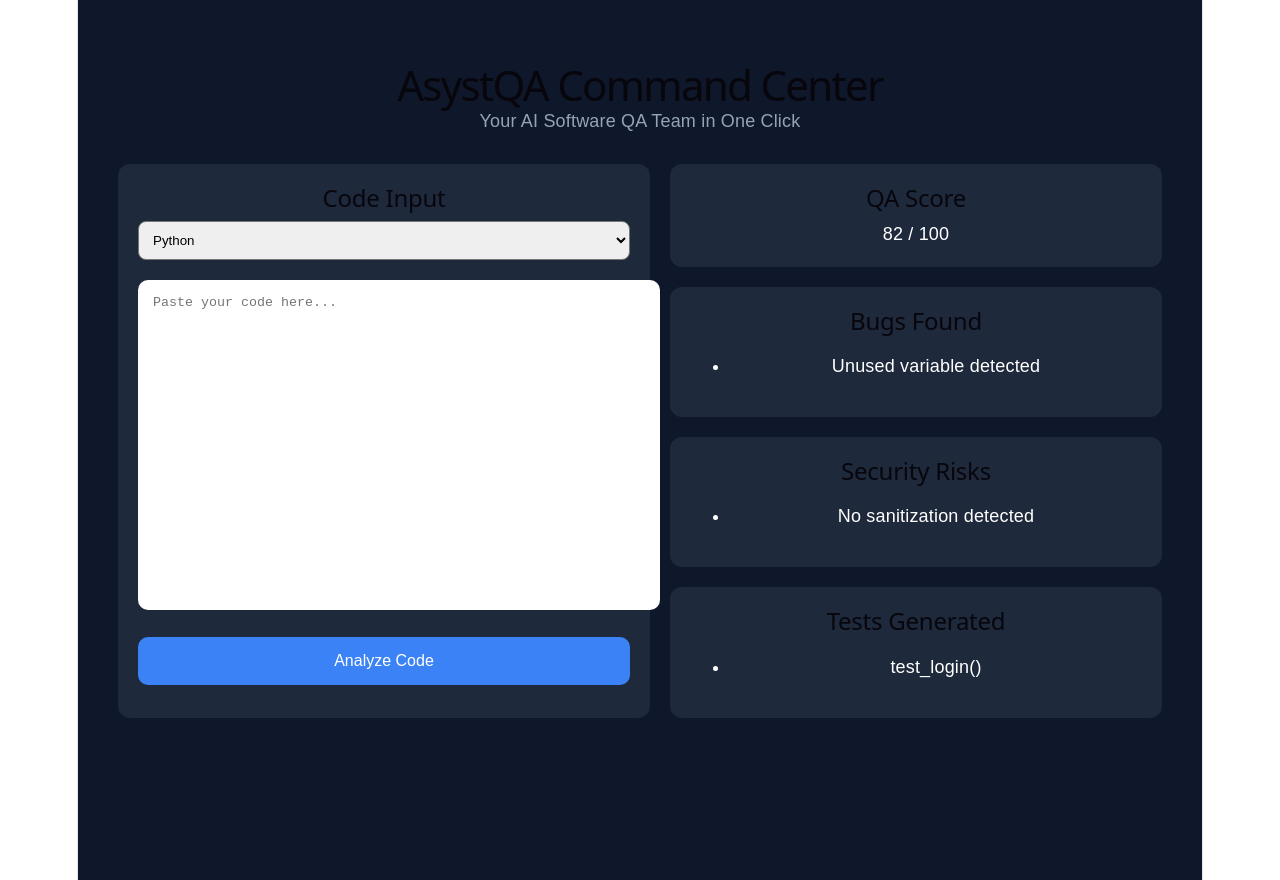
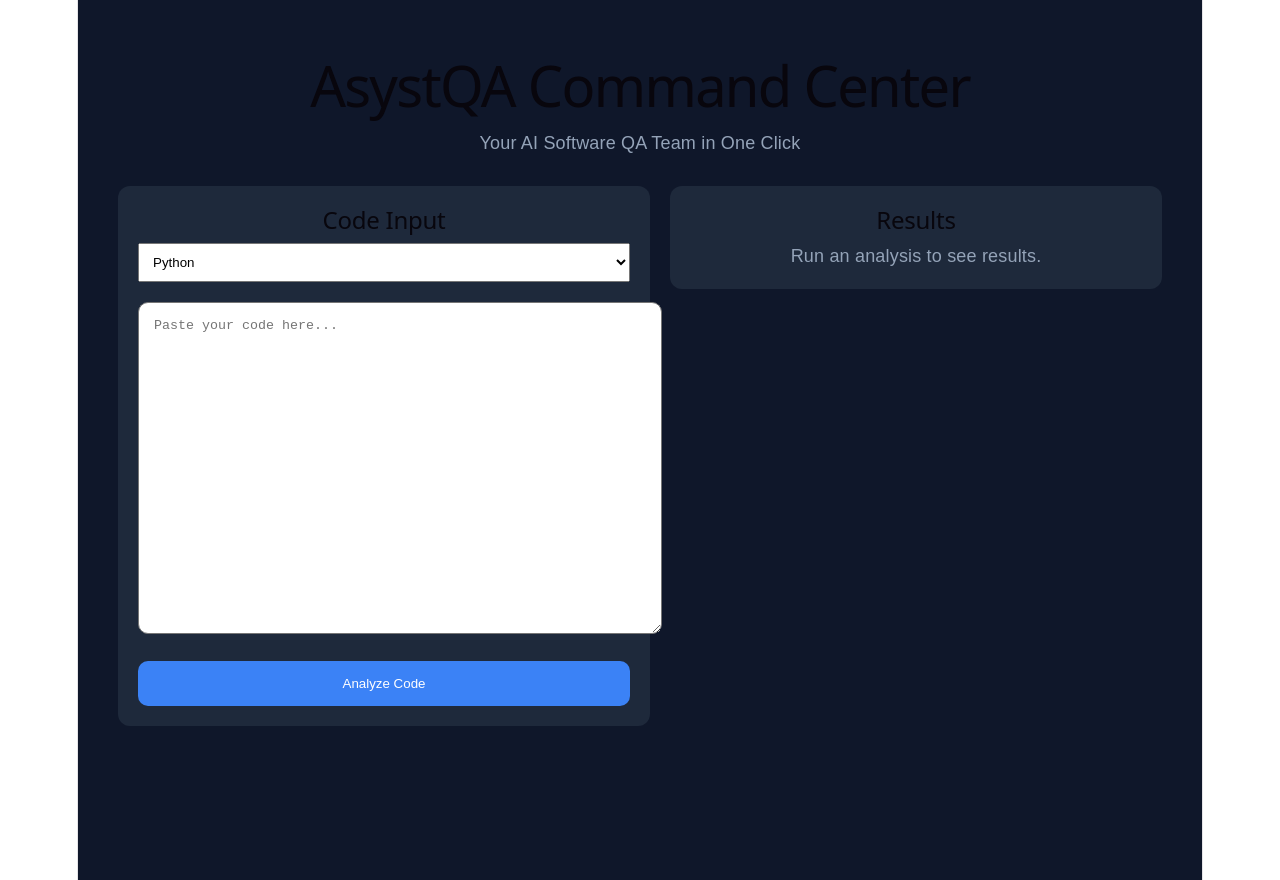
Before and after one commit to AshWasTaken6/AsystQA, a React app in the folder frontend/: page / in a window 1280 px wide. Built offline with nearby package versions, Linux system fonts and the light colour scheme; the HTML template or start-up script is replaced by a standard one.

Commit message:
Made frontend dashboard interactive with mock results

```diff
--- a/frontend/src/App.jsx
+++ b/frontend/src/App.jsx
@@ -1,131 +1,79 @@
+import { useState } from "react";
+
 function App() {
+  const [code, setCode] = useState("");
+  const [language, setLanguage] = useState("Python");
+  const [result, setResult] = useState(null);
+
+  function analyzeCode() {
+    setResult({
+      score: 82,
+      bugs: ["Unused variable detected", "Function is too long"],
+      security: ["No input sanitization detected"],
+      tests: ["test_login()", "test_register()"],
+      summary: "Good structure, but some issues need fixing."
+    });
+  }
+
   return (
-    <div style={{
-      backgroundColor: "#0f172a",
-      minHeight: "100vh",
-      color: "white",
-      padding: "40px",
-      fontFamily: "Arial"
-    }}>
+    <div style={{ backgroundColor: "#0f172a", minHeight: "100vh", color: "white", padding: "40px", fontFamily: "Arial" }}>
+      <h1>AsystQA Command Center</h1>
+      <p style={{ color: "#94a3b8" }}>Your AI Software QA Team in One Click</p>
 
-      <h1 style={{ fontSize: "42px", marginBottom: "10px" }}>
-        AsystQA Command Center
-      </h1>
-
-      <p style={{ color: "#94a3b8", marginBottom: "30px" }}>
-        Your AI Software QA Team in One Click
-      </p>
-
-      <div style={{
-        display: "flex",
-        gap: "20px"
-      }}>
-
-        {/* LEFT SIDE */}
-        <div style={{
-          flex: 1,
-          backgroundColor: "#1e293b",
-          padding: "20px",
-          borderRadius: "12px"
-        }}>
-
+      <div style={{ display: "flex", gap: "20px", marginTop: "30px" }}>
+        <div style={{ flex: 1, backgroundColor: "#1e293b", padding: "20px", borderRadius: "12px" }}>
           <h2>Code Input</h2>
 
-          <select style={{
-            width: "100%",
-            padding: "10px",
-            marginBottom: "20px",
-            borderRadius: "8px"
-          }}>
+          <select value={language} onChange={(e) => setLanguage(e.target.value)} style={{ width: "100%", padding: "10px", marginBottom: "20px" }}>
             <option>Python</option>
             <option>JavaScript</option>
             <option>PHP</option>
           </select>
 
           <textarea
+            value={code}
+            onChange={(e) => setCode(e.target.value)}
             placeholder="Paste your code here..."
-            style={{
-              width: "100%",
-              height: "300px",
-              padding: "15px",
-              borderRadius: "10px",
-              border: "none",
-              resize: "none"
-            }}
+            style={{ width: "100%", height: "300px", padding: "15px", borderRadius: "10px" }}
           />
 
-          <button style={{
-            marginTop: "20px",
-            width: "100%",
-            padding: "15px",
-            backgroundColor: "#3b82f6",
-            color: "white",
-            border: "none",
-            borderRadius: "10px",
-            fontSize: "16px",
-            cursor: "pointer"
-          }}>
+          <button onClick={analyzeCode} style={{ marginTop: "20px", width: "100%", padding: "15px", backgroundColor: "#3b82f6", color: "white", border: "none", borderRadius: "10px" }}>
             Analyze Code
           </button>
-
         </div>
 
-        {/* RIGHT SIDE */}
-        <div style={{
-          flex: 1,
-          display: "flex",
-          flexDirection: "column",
-          gap: "20px"
-        }}>
-
-          <div style={{
-            backgroundColor: "#1e293b",
-            padding: "20px",
-            borderRadius: "12px"
-          }}>
-            <h2>QA Score</h2>
-            <p>82 / 100</p>
-          </div>
-
-          <div style={{
-            backgroundColor: "#1e293b",
-            padding: "20px",
-            borderRadius: "12px"
-          }}>
-            <h2>Bugs Found</h2>
-            <ul>
-              <li>Unused variable detected</li>
-            </ul>
-          </div>
-
-          <div style={{
-            backgroundColor: "#1e293b",
-            padding: "20px",
-            borderRadius: "12px"
-          }}>
-            <h2>Security Risks</h2>
-            <ul>
-              <li>No sanitization detected</li>
-            </ul>
-          </div>
-
-          <div style={{
-            backgroundColor: "#1e293b",
-            padding: "20px",
-            borderRadius: "12px"
-          }}>
-            <h2>Tests Generated</h2>
-            <ul>
-              <li>test_login()</li>
-            </ul>
-          </div>
-
+        <div style={{ flex: 1, display: "flex", flexDirection: "column", gap: "20px" }}>
+          {!result ? (
+            <div style={{ backgroundColor: "#1e293b", padding: "20px", borderRadius: "12px" }}>
+              <h2>Results</h2>
+              <p style={{ color: "#94a3b8" }}>Run an analysis to see results.</p>
+            </div>
+          ) : (
+            <>
+              <Card title="QA Score" items={[`${result.score} / 100`]} />
+              <Card title="Bugs Found" items={result.bugs} />
+              <Card title="Security Risks" items={result.security} />
+              <Card title="Tests Generated" items={result.tests} />
+              <Card title="Summary" items={[result.summary]} />
+            </>
+          )}
         </div>
-
       </div>
-
     </div>
-  )
+  );
 }
 
-export default App
+function Card({ title, items }) {
+  return (
+    <div style={{ backgroundColor: "#1e293b", padding: "20px", borderRadius: "12px" }}>
+      <h2>{title}</h2>
+      <ul>
+        {items.map((item, index) => (
+          <li key={index}>{item}</li>
+        ))}
+      </ul>
+    </div>
+  );
+}
+
+export default App;
```
